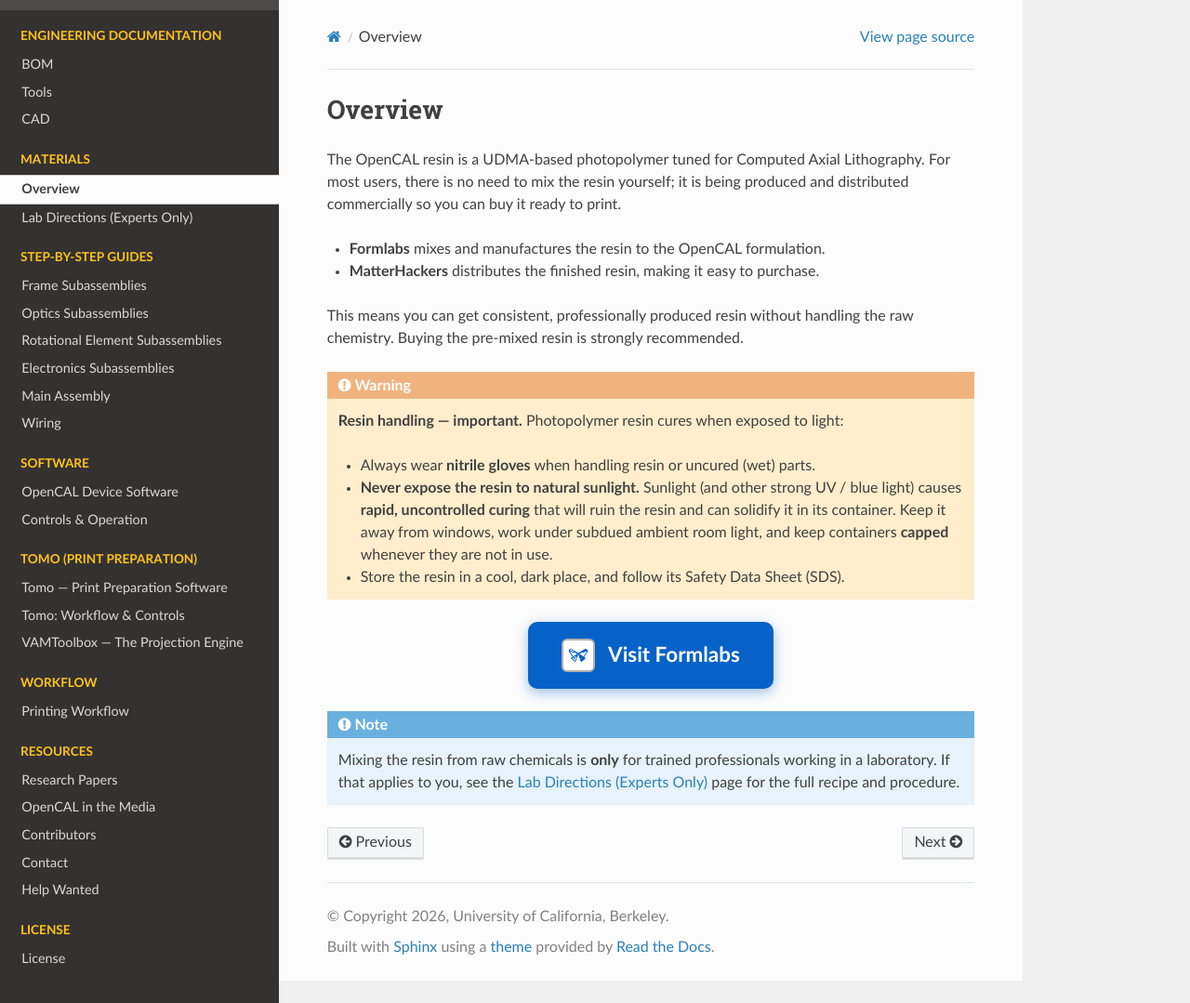
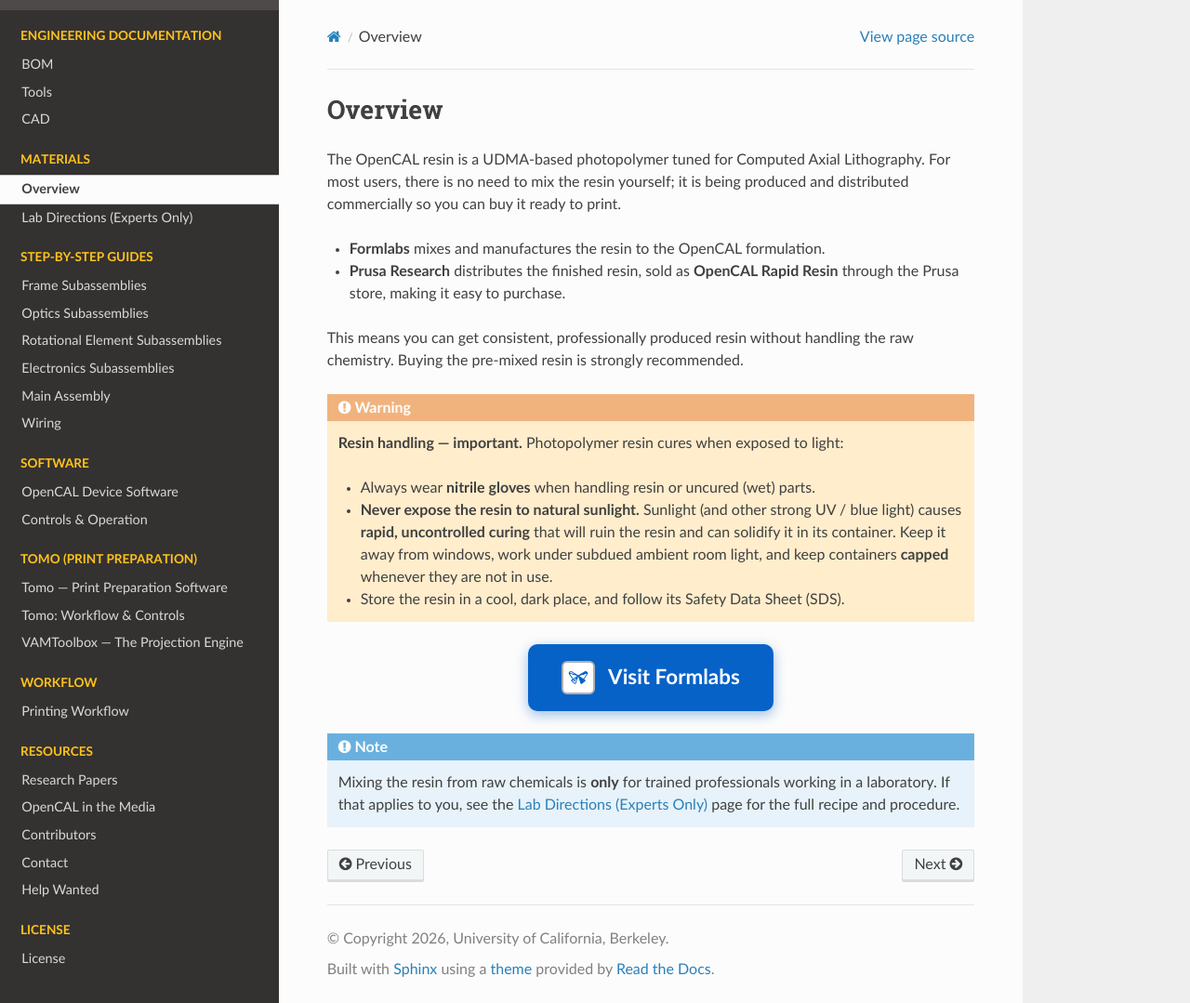
Before and after one commit to computed-axial-lithography/OpenCAL-documentation, a Sphinx documentation site: the page built from docs/source/materials/overview.rst, in a window 1280 px wide and 1079 px high. Shown: the whole window at 93% size. Built offline with Sphinx 7.4.7 and the Read the Docs theme 3.1.0, drawn with Linux system fonts in a browser that asks for light colours.

Commit message:
Materials: resin is distributed by Prusa Research (OpenCAL Rapid Resin), not MatterHackers
Co-Authored-By: Claude Fable 5.1 <noreply@anthropic.com>

```diff
--- a/docs/source/materials/overview.rst
+++ b/docs/source/materials/overview.rst
@@ -6,7 +6,7 @@ users, there is no need to mix the resin yourself; it is being produced and dist
 commercially so you can buy it ready to print.
 
 - **Formlabs** mixes and manufactures the resin to the OpenCAL formulation.
-- **MatterHackers** distributes the finished resin, making it easy to purchase.
+- **Prusa Research** distributes the finished resin, sold as **OpenCAL Rapid Resin** through the Prusa store, making it easy to purchase.
 
 This means you can get consistent, professionally produced resin without handling the raw
 chemistry. Buying the pre-mixed resin is strongly recommended.
```
